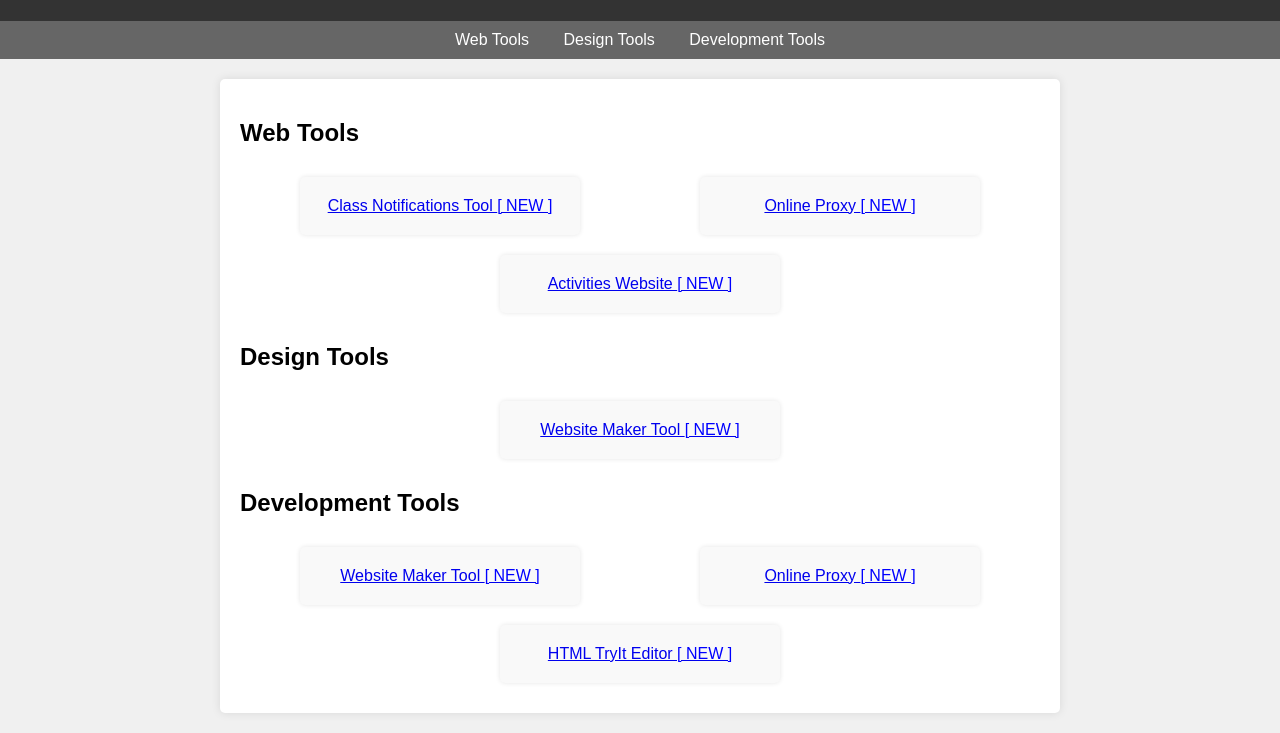
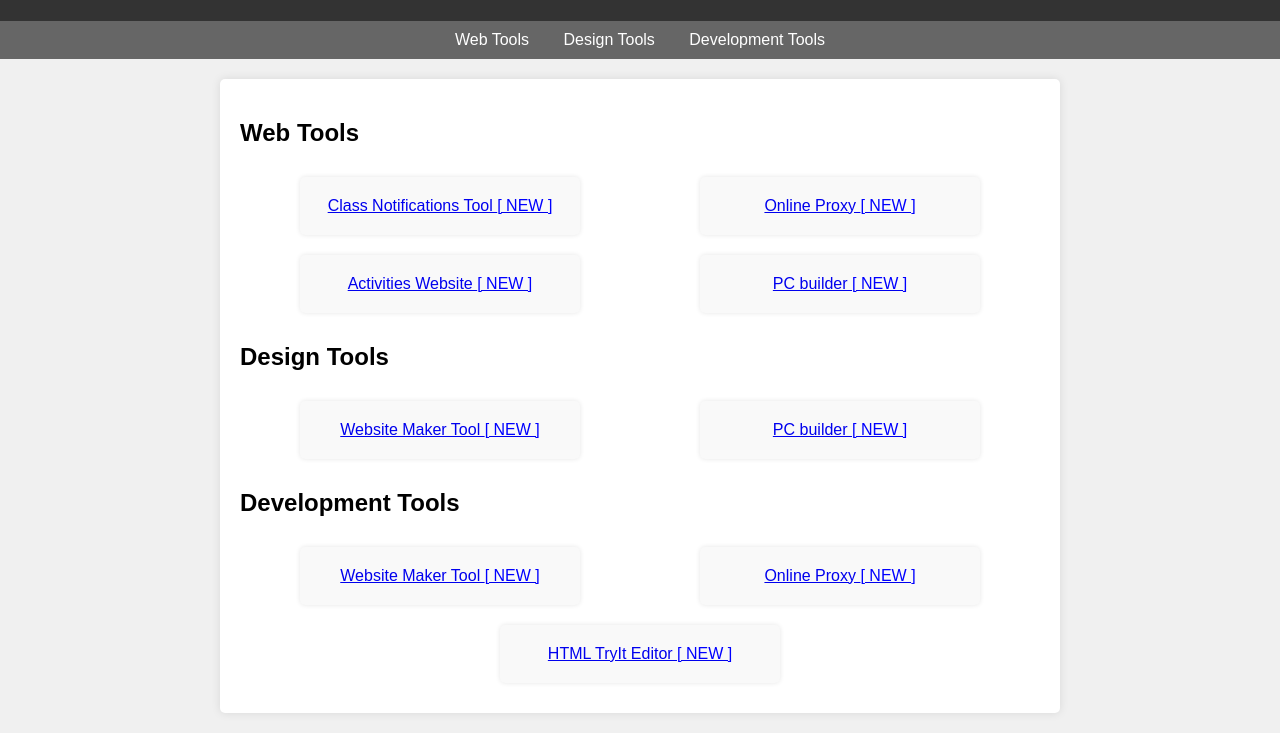
Before and after one commit to CodeTestGroup/Tools, a plain HTML site: page index.html in a window 1280 px wide. Shown: the part 99-832 px from the top of the page. Drawn offline with Linux system fonts and the light colour scheme; no server answers.

Commit message:
Update index.html

```diff
--- a/index.html
+++ b/index.html
@@ -81,6 +81,7 @@ function notification() {
                 <a class="tool-link" href="https://codetestgroup.github.io/ClassNotify">Class Notifications Tool <span style="color: blue;">[ NEW ]</span></a>
                 <a class="tool-link" href="https://codetestgroup.github.io/OnlineProx">Online Proxy <span style="color: blue;">[ NEW ]</span></a>
                 <a class="tool-link" href="https://codetestgroup.github.io/Activities">Activities Website <span style="color: blue;">[ NEW ]</span></a>
+                <a class="tool-link" href="https://codetestgroup.github.io/PCbuilder">PC builder <span style="color: blue;">[ NEW ]</span></a>
             </div>
         </section>
         <section id="design-tools">
@@ -88,6 +89,7 @@ function notification() {
             <div class="tool-links">
                 <!-- Links to design tools -->
                 <a class="tool-link" href="https://codetestgroup.github.io/WebsiteMaker">Website Maker Tool <span style="color: blue;">[ NEW ]</span></a>
+                <a class="tool-link" href="https://codetestgroup.github.io/PCbuilder">PC builder <span style="color: blue;">[ NEW ]</span></a>
             </div>
         </section>
         <section id="development-tools">
```
